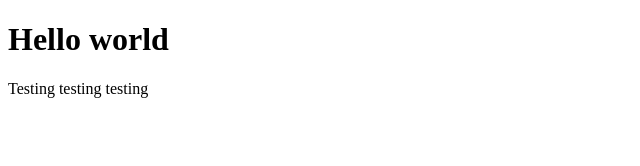
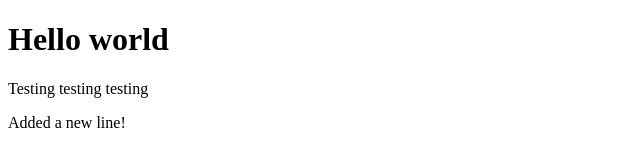
Before and after one commit to tsooki/test, a plain HTML site: page index.html in a window 1280 px wide. Shown: the whole page, without its empty margins (0-640 px from the left). Drawn offline with Linux system fonts and the light colour scheme.

Commit message:
Added new line

```diff
--- a/index.html
+++ b/index.html
@@ -8,6 +8,6 @@
 <body>
 <h1>Hello world</h1>
 <p>Testing testing testing</p>
-<p>&nbsp;</p>
+<p>Added a new line!</p>
 </body>
 </html>
```
